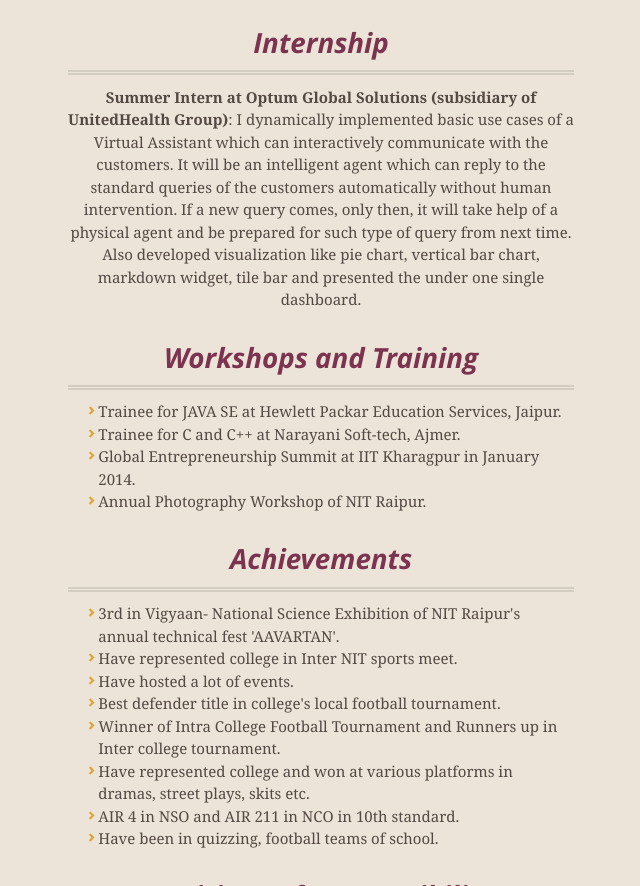
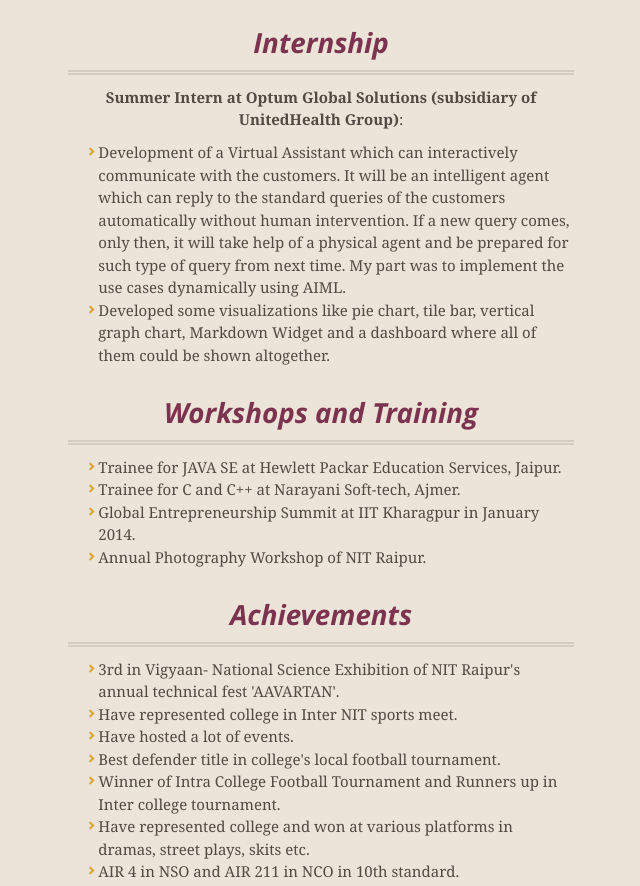
Before and after one commit to apoorvsinghal04/apoorvsinghal04.github.io, a plain HTML site: page index.html in a window 1280 px wide. Shown: the part 905-1791 px from the top of the page, without its empty margins (319-959 px from the left). Drawn offline with nearby package versions, Linux system fonts and the light colour scheme.

Commit message:
Update index.html

```diff
--- a/index.html
+++ b/index.html
@@ -67,8 +67,8 @@
 
 
 <h3>Internship</h3>
-<p style="text-align:center;"><span style="font-weight: bold">Summer Intern at Optum Global Solutions (subsidiary of UnitedHealth Group)</span>: I dynamically implemented basic use cases of a Virtual Assistant which can interactively communicate with the customers. It will be an intelligent agent which can reply to the standard queries of the customers automatically without human intervention. If a new query comes, only then, it will take help of a physical agent and be prepared for such type of query from next time.
-     <br/>Also developed visualization like pie chart, vertical bar chart, markdown widget, tile bar and presented the under one single dashboard.</li>
+<p style="text-align:center;"><span style="font-weight: bold">Summer Intern at Optum Global Solutions (subsidiary of UnitedHealth Group)</span>: <ul><li>Development of a Virtual Assistant which can interactively communicate with the customers. It will be an intelligent agent which can reply to the standard queries of the customers automatically without human intervention. If a new query comes, only then, it will take help of a physical agent and be prepared for such type of query from next time. My part was to implement the use cases dynamically using AIML.</li>
+     <li>Developed some visualizations like pie chart, tile bar, vertical graph chart, Markdown Widget and a dashboard where all of them could be shown altogether.</li> </ul>
 
 </p>
 <h3>Workshops and Training</h3>
```
